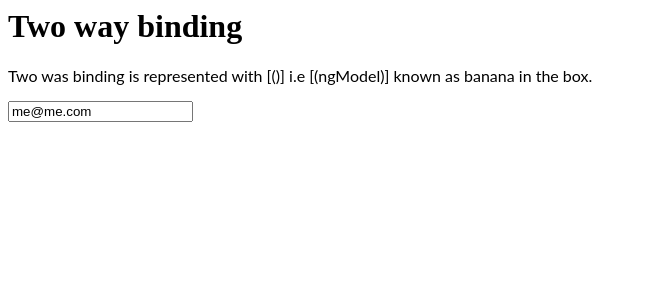
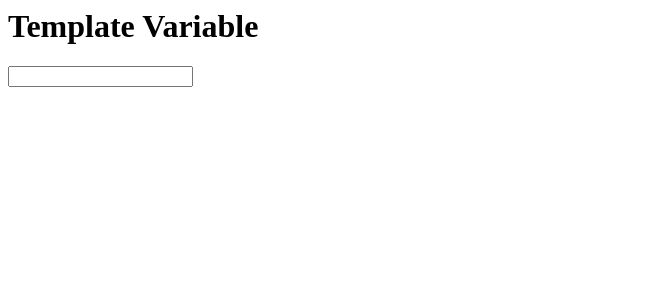
Before and after one commit to AnitaAO/angular-template-variable, an Angular app: page / in a window 1280 px wide. Shown: the top 300 px of the page, without its empty margins (0-647 px from the left). Built offline with nearby package versions, Linux system fonts and the light colour scheme.

Commit message:
1 file modified

```diff
--- a/src/app/app.component.ts
+++ b/src/app/app.component.ts
@@ -4,16 +4,15 @@ import { Component } from '@angular/core';
   selector: 'app-root',
   template: `
     <h1>{{ title }}</h1>
-    <p>Two was binding is represented with [()] i.e [(ngModel)] known as banana in the box.<p>
-    <input [(ngModel)] ="email" (keyup.enter) = "onKeyUp()">
+    <input #email (keyup.enter) = "onKeyUp(email.value)">
   `,
   styleUrls: [ './app.component.css' ]
 })
 export class AppComponent  {
-  email = "me@me.com";
-  title = "Two way binding";
 
-  onKeyUp(){
-    console.log(this.email)
+  title = "Template Variable";
+
+  onKeyUp(email: any){
+    console.log(email)
   }
 }
```
